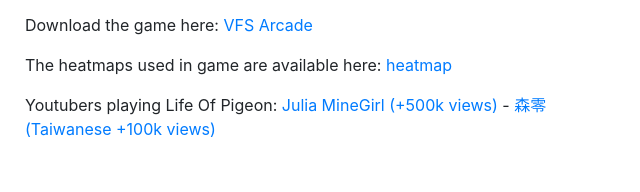
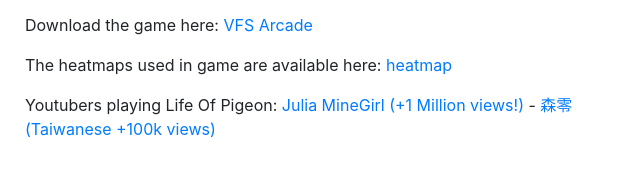
Before and after one commit to guilhermetoda/guilhermetoda.github.io, a website with bundled scripts: page index.html in a window 1280 px wide. Shown: the part 1144-1336 px from the top of the page, 619-1259 px from the left. Built offline with nearby package versions, Linux system fonts and the light colour scheme; a web font is replaced by a local one.

Commit message:
1MM views life of Pigeon

```diff
--- a/index.html
+++ b/index.html
@@ -118,7 +118,7 @@
             <p>For this game I developed a <b>Telemetry system to track the most important actions of the player</b>, with that we were able to built heatmaps that shows where the players are avoiding, or where the player are getting caught, or getting spotted by the AI. This systems helped the team to improve the level design and find bugs.</p>
             <p>Download the game here: <a href="http://community.vfs.com/arcade/game/life-of-pigeon/"> VFS Arcade </a></p>
             <p>The heatmaps used in game are available here: <a href="heatmap/heatmap.html"> heatmap </a></p>
-            <p> Youtubers playing Life Of Pigeon: <a href="https://www.youtube.com/watch?v=5PLeYPVq2Lc">Julia MineGirl (+500k views)</a> - <a href="https://www.youtube.com/watch?v=oKlAyVhd_yo"> 森零 (Taiwanese +100k views) </a></p>
+            <p> Youtubers playing Life Of Pigeon: <a href="https://www.youtube.com/watch?v=5PLeYPVq2Lc">Julia MineGirl (+1 Million views!)</a> - <a href="https://www.youtube.com/watch?v=oKlAyVhd_yo"> 森零 (Taiwanese +100k views) </a></p>
           </div>
 
         </div>
```
